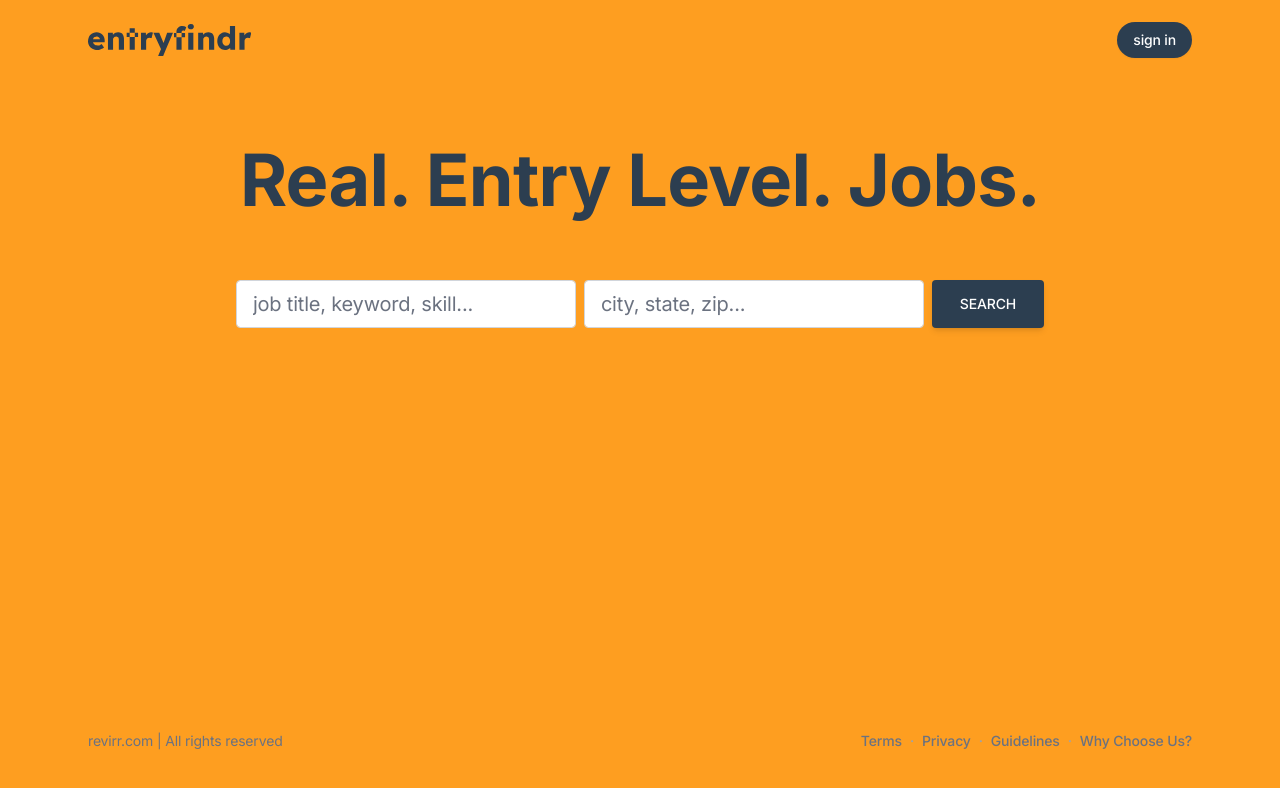
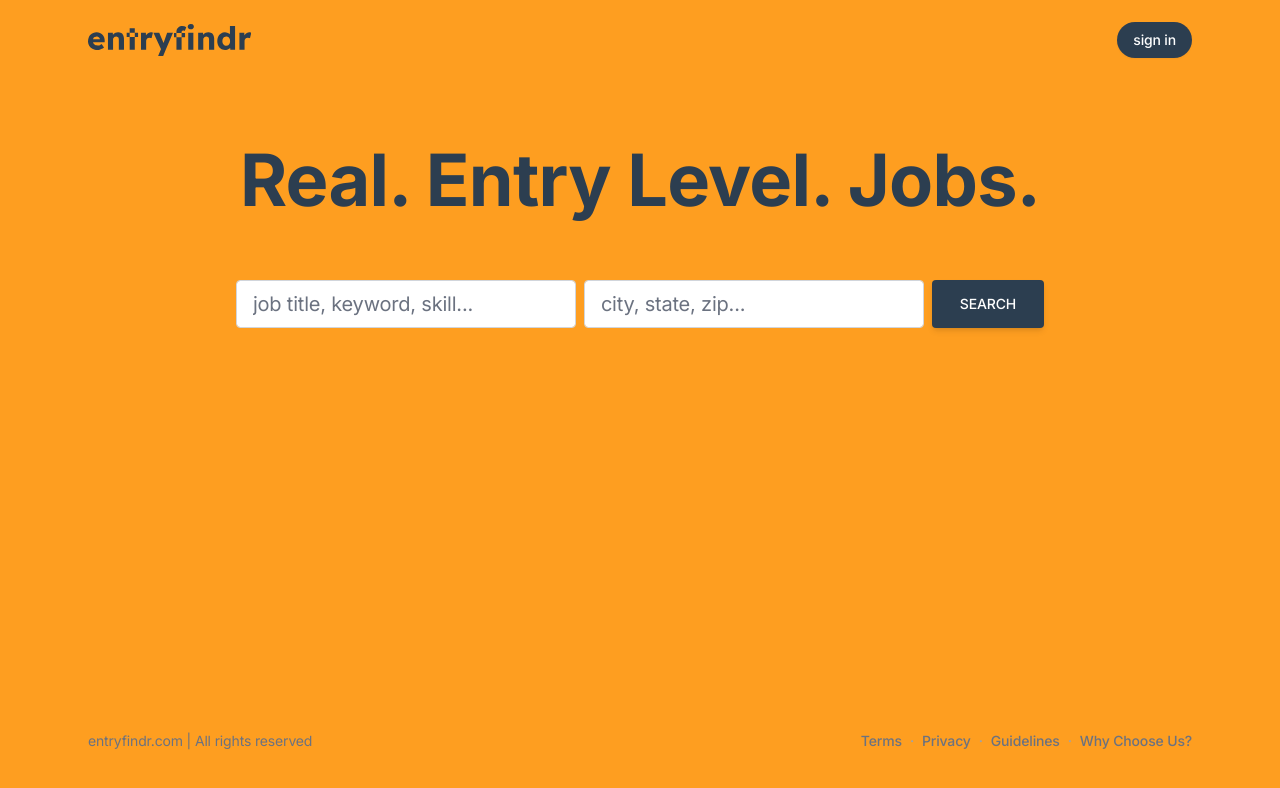
Before and after one commit to bennieads-dot/revirr-frontend, a Vue app: page / in a window 1280 px wide. Shown: the top 788 px of the page. Built offline with nearby package versions, Linux system fonts and the light colour scheme.

Commit message:
update footer

```diff
--- a/src/partials/Footer.vue
+++ b/src/partials/Footer.vue
@@ -25,7 +25,7 @@
           </div>
 
           <!-- Copyright -->
-          <div class="text-sm text-gray-500">revirr.com | All rights reserved</div>
+          <div class="text-sm text-gray-500">entryfindr.com | All rights reserved</div>
 
         </div>
 
```
